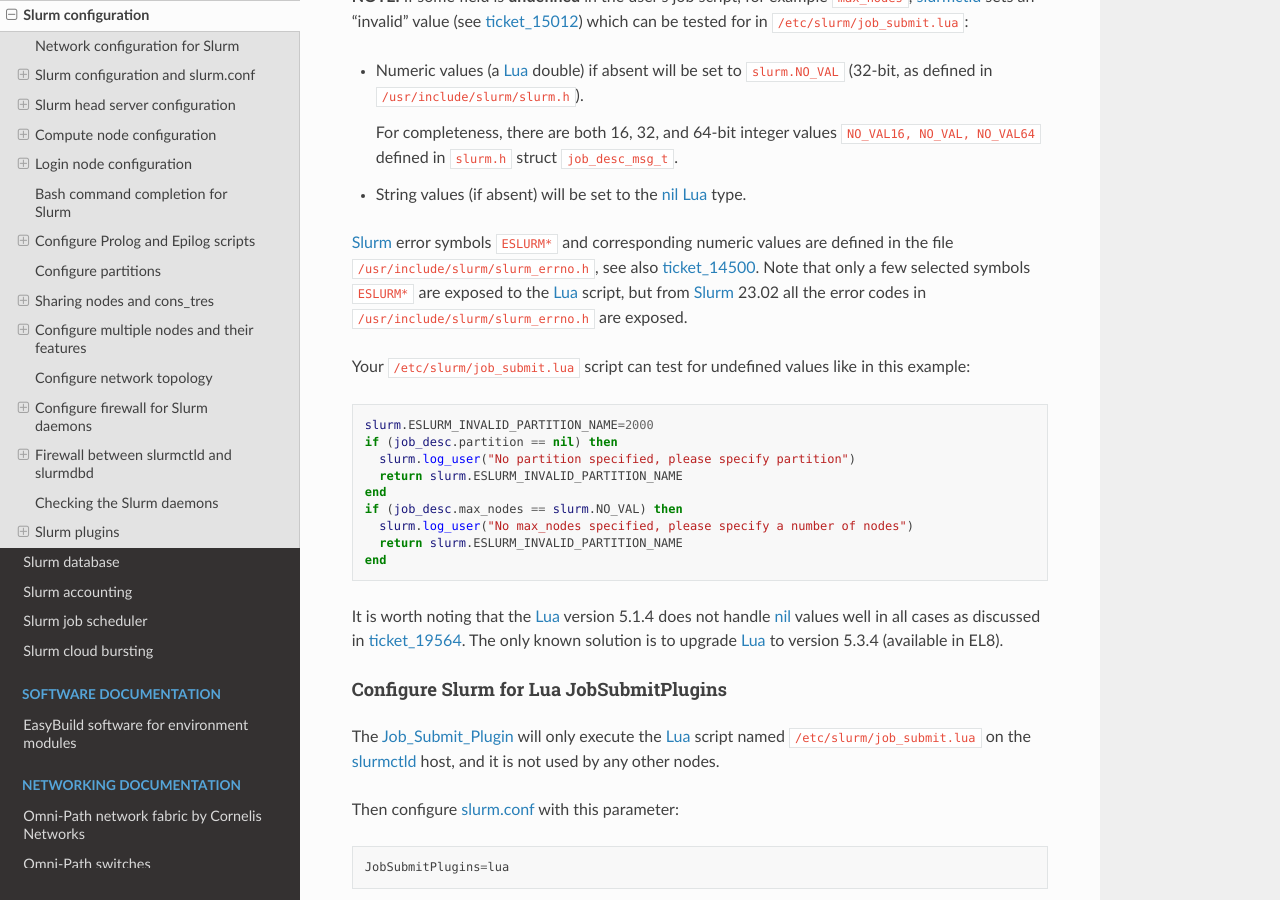
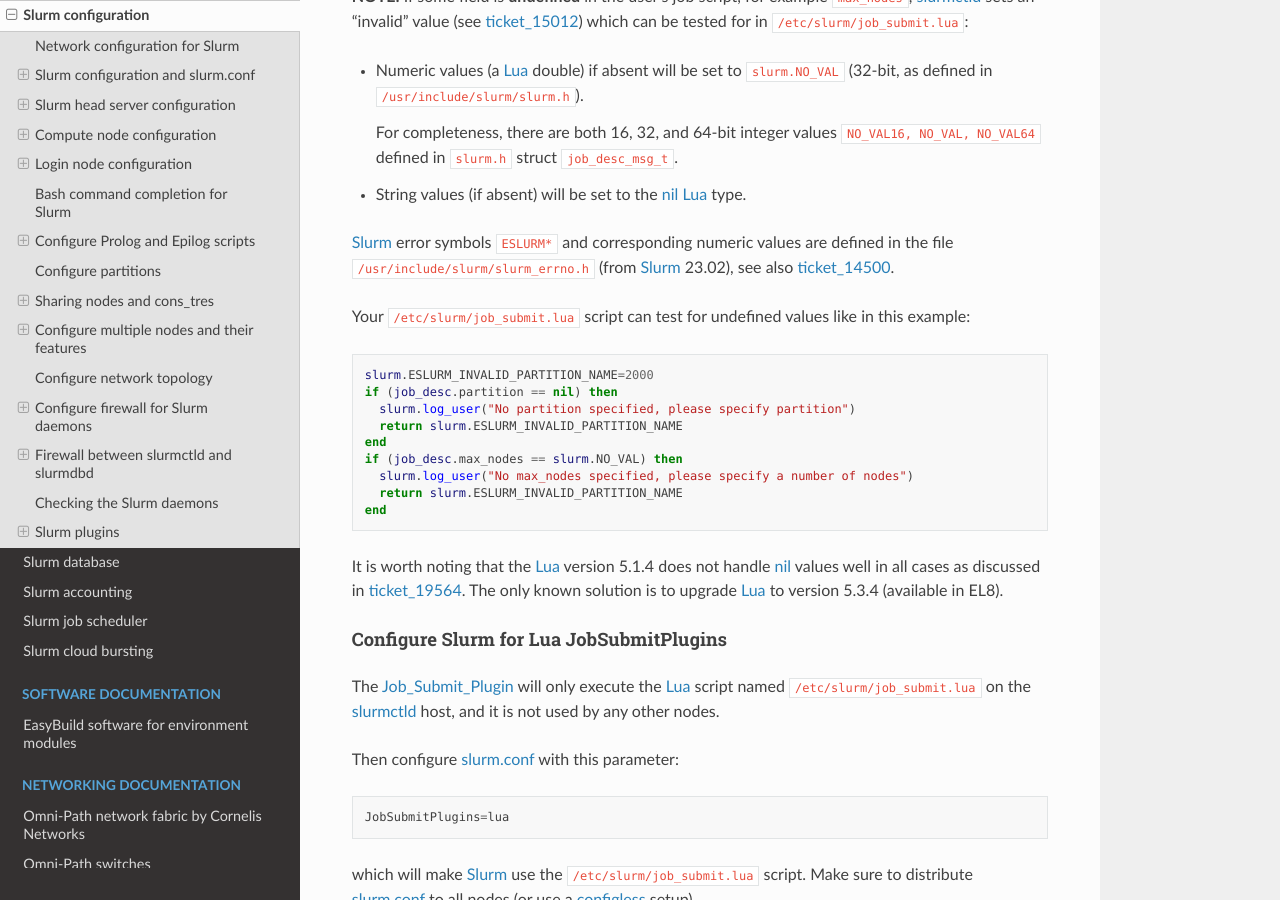
Before and after one commit to OleHolmNielsen/Niflheim_system, a Sphinx documentation site: the page built from docs/Slurm_configuration.rst, in a window 1280 px wide and 900 px high, scrolled down 51214 px. Built offline with Sphinx 7.4.7 and the Read the Docs theme 3.1.0, drawn with Linux system fonts in a browser that asks for light colours.

Commit message:
ESLURM codes

```diff
--- a/docs/Slurm_configuration.rst
+++ b/docs/Slurm_configuration.rst
@@ -2316,8 +2316,8 @@
 .. _ticket_15012:  https://support.schedmd.com/show_bug.cgi?id=15012.
 .. _nil: https://www.lua.org/pil/2.1.html
 
-Slurm_ error symbols ``ESLURM*`` and corresponding numeric values are defined in the file ``/usr/include/slurm/slurm_errno.h``, see also ticket_14500_.
-Note that only a few selected symbols ``ESLURM*`` are exposed to the Lua_ script, but from Slurm_ 23.02 all the error codes in ``/usr/include/slurm/slurm_errno.h`` are exposed.
+Slurm_ error symbols ``ESLURM*`` and corresponding numeric values are defined in the file ``/usr/include/slurm/slurm_errno.h`` (from Slurm_ 23.02),
+see also ticket_14500_.
 
 Your ``/etc/slurm/job_submit.lua`` script can test for undefined values like in this example:
 
```
